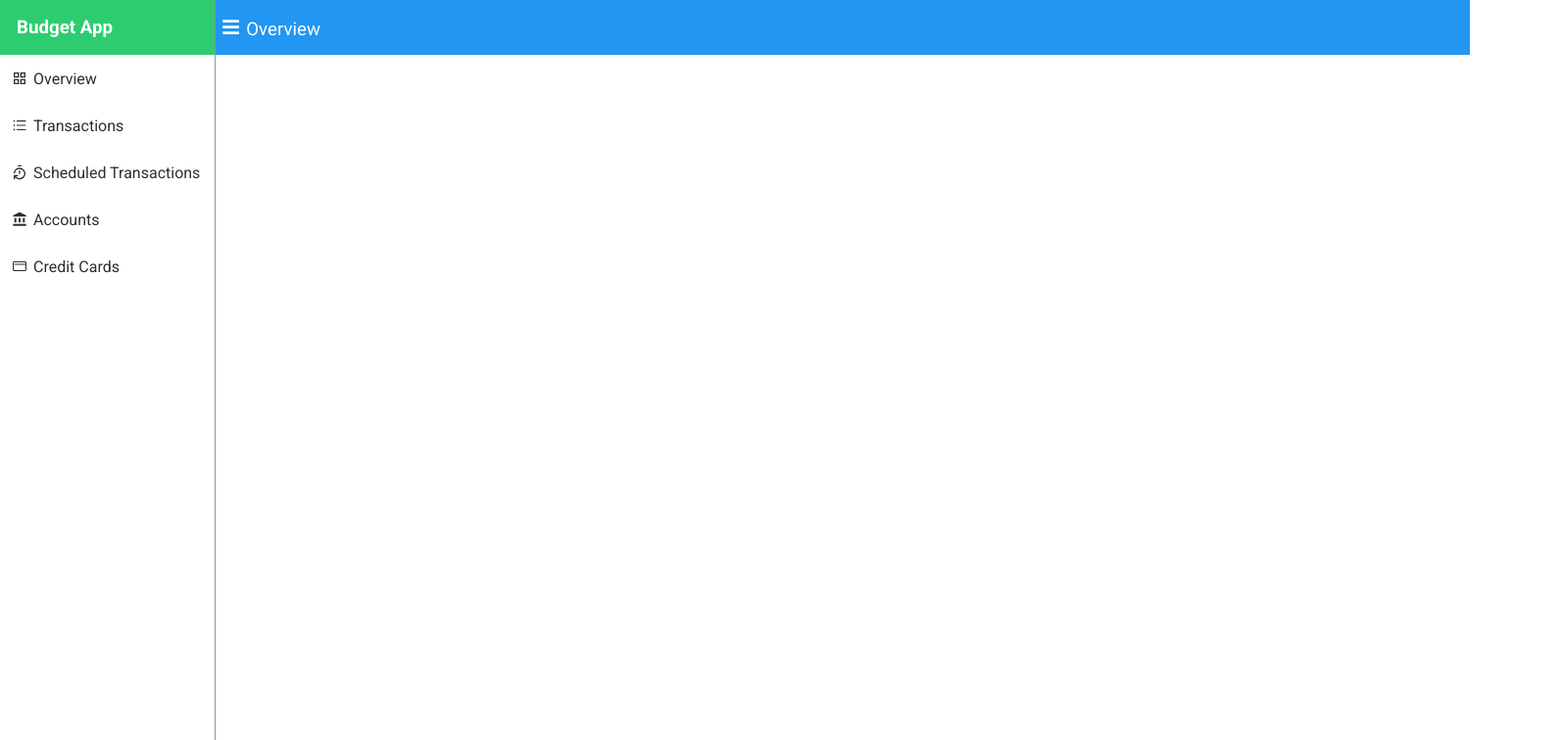
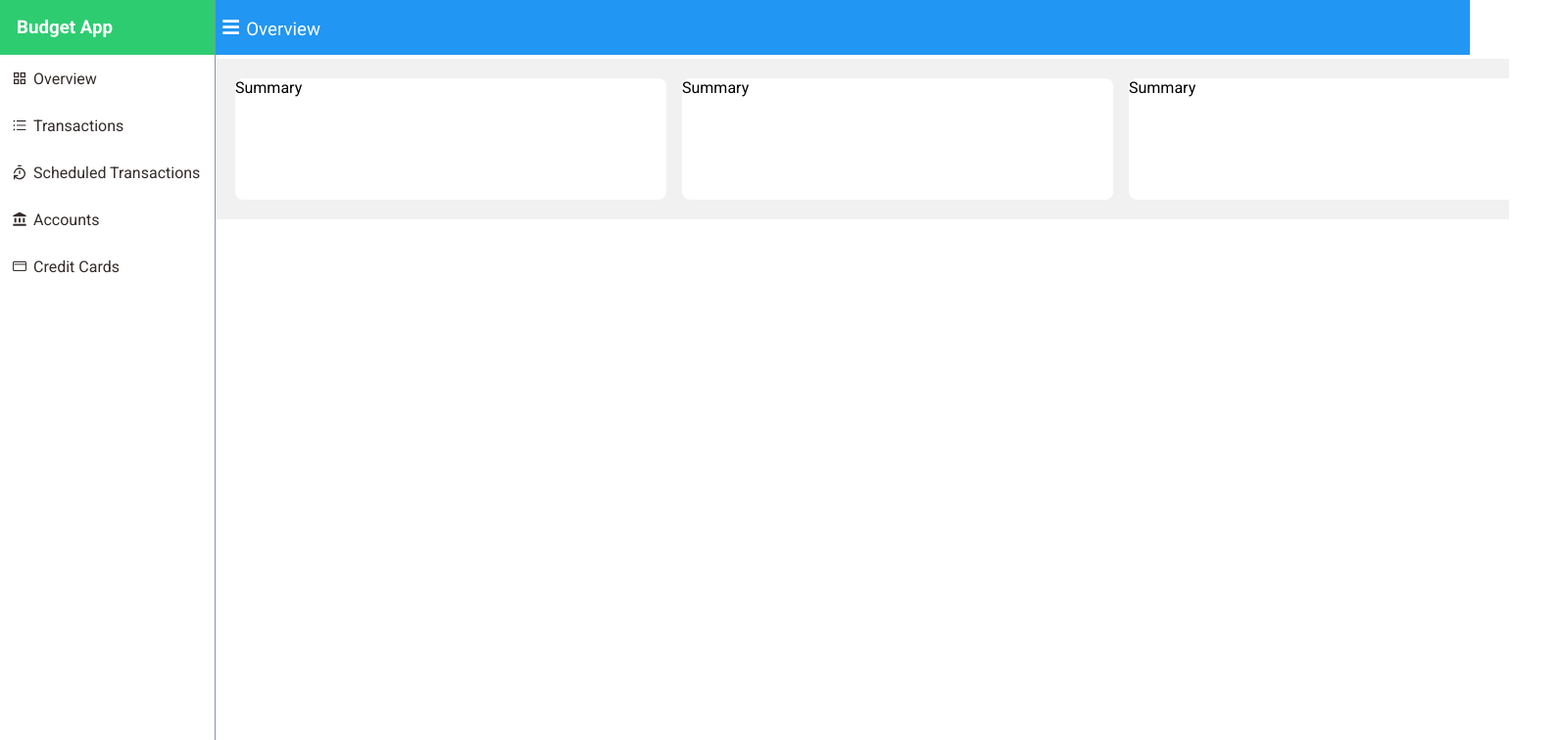
Before and after one commit to devm75/budget-app, a React (Create React App) app: page / in a window 1280 px wide. Shown: the top 756 px of the page at 98% size, 1592 px wide, since content can reach past the window. Built offline with nearby package versions, Linux system fonts and the light colour scheme.

Commit message:
summary card styling setup

```diff
--- a/public/index.html
+++ b/public/index.html
@@ -24,7 +24,7 @@
       work correctly both with client-side routing and a non-root public URL.
       Learn how to configure a non-root public URL by running `npm run build`.
     -->
-    <title>React App</title>
+    <title>Budget App</title>
   </head>
   <body>
     <noscript>You need to enable JavaScript to run this app.</noscript>
--- /dev/null
+++ b/src/components/Cards/SummaryCard.tsx
@@ -0,0 +1,11 @@
+export const SummaryCard = () => {
+  return (
+    <div className="sc-container">
+      <div>
+        <span>Summary</span>
+        <div></div>
+        <div></div>
+      </div>
+    </div>
+  );
+};
--- /dev/null
+++ b/src/components/Dashboard/index.tsx
@@ -0,0 +1,14 @@
+import { SummaryCard } from "@components/Cards/SummaryCard";
+import React from "react";
+
+export const Dashboard = () => {
+  return (
+    <div className="db-container">
+      <div className="db-card-container-top">
+        <SummaryCard />
+        <SummaryCard />
+        <SummaryCard />
+      </div>
+    </div>
+  );
+};
--- a/src/routes/Root.tsx
+++ b/src/routes/Root.tsx
@@ -1,12 +1,18 @@
+import { Dashboard } from "@components/Dashboard";
 import { Header } from "@components/Header";
 import { Sidebar } from "@components/Sidebar";
+import { useSidebarStore } from "@store/store";
 
 export const Root = () => {
+  const { open, toggle } = useSidebarStore((state) => state);
+
   return (
     <div className="outermost-wrapper">
       <Sidebar />
       <Header />
-      <div id="detail"></div>
+      <div className={`main-container ${open ? "open" : ""}`}>
+        <Dashboard />
+      </div>
     </div>
   );
 };
--- a/src/styles/abstracts/_variables.scss
+++ b/src/styles/abstracts/_variables.scss
@@ -5,3 +5,7 @@ $font-color-dark: #342c2a;
 $background-color-light: #c1c1c1;
 $primary-color-blue: #2196f3;
 $layout-breakpoint-small: 960px;
+$background-color-light-2: #f1f1f1;
+$card-min-height: 124px;
+$card-min-width: 440px;
+$card-border-radius: 8px;
--- a/src/styles/components/_sidebar.scss
+++ b/src/styles/components/_sidebar.scss
@@ -62,7 +62,7 @@
   top: 0;
   width: 100%;
   height: 100vh;
-  position: relative;
+  position: absolute;
 
   &.open {
     left: 0;
--- /dev/null
+++ b/src/styles/components/_summaryCard.scss
@@ -0,0 +1,17 @@
+.sc-container {
+  min-height: $card-min-height;
+  background-color: white;
+  display: flex;
+  flex-direction: column;
+  min-width: $card-min-width;
+  border-radius: $card-border-radius;
+  cursor: pointer;
+  flex: 0.33;
+  &:hover {
+    box-shadow: 0 4px 8px 0 rgba(0, 0, 0, 0.2), 0 6px 20px 0 rgba(0, 0, 0, 0.19);
+  }
+
+  @media (max-width: $layout-breakpoint-small) {
+    flex: 1;
+  }
+}
--- a/src/styles/layout/_rootLayout.scss
+++ b/src/styles/layout/_rootLayout.scss
@@ -1,3 +1,19 @@
 .outermost-wrapper {
   display: flex;
+  max-width: 1980px;
+  margin: auto;
+  height: 100%;
+  position: relative;
 }
+
+.main-container {
+  margin-top: 60px;
+  padding: 20px;
+  transition: margin-left 0.5s ease;
+  background-color: $background-color-light-2;
+  width: 100%;
+  height: 100%;
+  &.open {
+    margin-left: 220px;
+  }
+}
--- a/src/styles/main.scss
+++ b/src/styles/main.scss
@@ -14,13 +14,16 @@
 
 // components
 @import "./components/buttons";
-@import "./components/card";
+// @import "./components/card";
 @import "./components/navbar";
 @import "./components/sidebar";
 @import "./components/header";
+@import "./components/summaryCard";
+
 // pages
 @import "./pages/home";
 @import "./pages/about";
+@import "./pages/dashboard";
 
 // themes
 @import "./themes/dark";
--- /dev/null
+++ b/src/styles/pages/_dashboard.scss
@@ -0,0 +1,18 @@
+.db-container {
+  display: flex;
+  justify-content: center;
+  align-items: center;
+  flex-direction: column;
+  gap: 16px;
+  position: relative;
+
+  .db-card-container-top {
+    display: flex;
+    gap: 16px;
+    width: 100%;
+    flex: 1;
+    @media (max-width: $layout-breakpoint-small) {
+      flex-direction: column;
+    }
+  }
+}
```
Also changed, not shown: src/styles/components/_card.scss (deleted).
